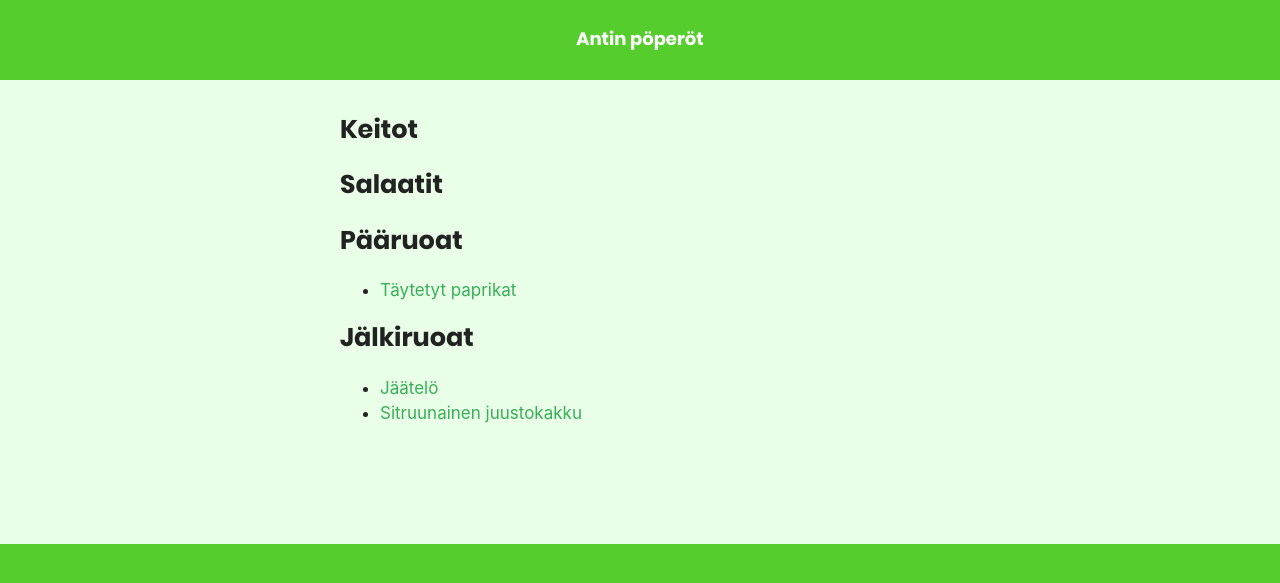
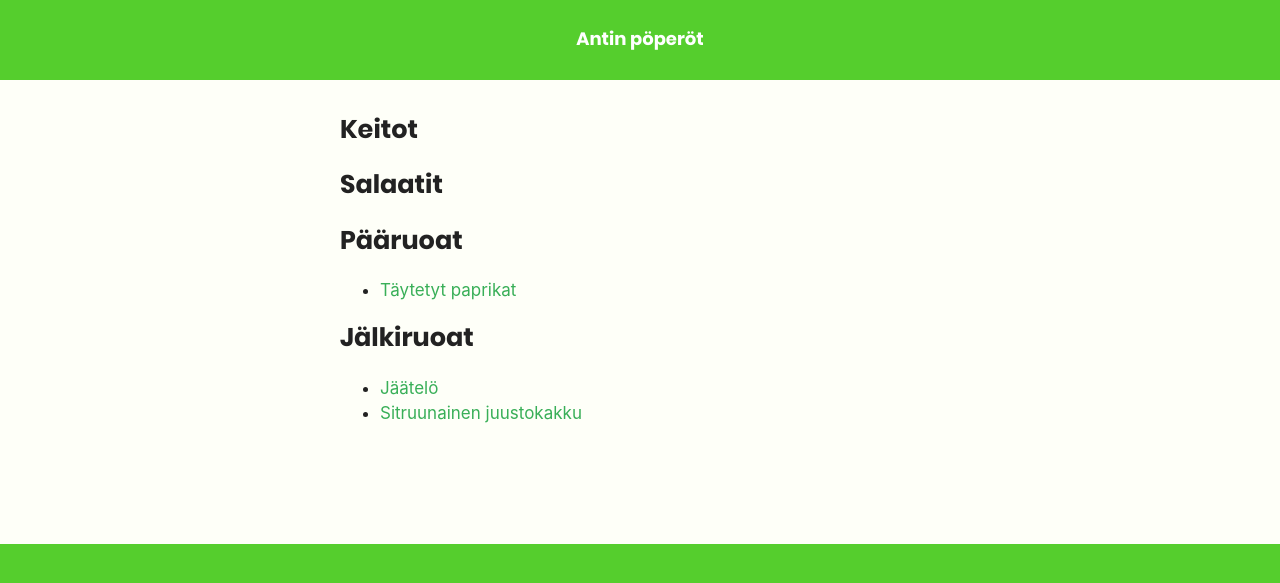
Before and after one commit to Randati/recipes, a Jekyll site: the page built from index.html, in a window 1280 px wide. Shown: the top 583 px of the page. Built offline with Jekyll 4.4.1, drawn with Linux system fonts in a browser that asks for light colours.

Commit message:
Update background color

```diff
--- a/_includes/main.css
+++ b/_includes/main.css
@@ -20,7 +20,7 @@ body {
 	font-family: -apple-system, BlinkMacSystemFont, "Segoe UI", Verdana, sans-serif;
 	font-size: 17px;
 	line-height: 1.5;
-	background-color: #e9ffe8;
+	background-color: #fefff8;
 	color: #222;
 	padding-bottom: 100px;
 }
```
